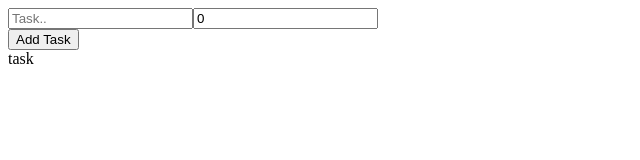
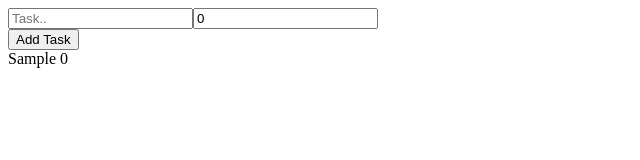
Before and after one commit to jinyeong-park/todo-react-type2, a React (Create React App) app: page / in a window 1280 px wide. Both pictures are taken after typing "Sample" into the empty fields and a click on the button "Add Task". Shown: the top 160 px of the page, without its empty margins (0-640 px from the left). Built offline with nearby package versions, Linux system fonts and the light colour scheme.

Commit message:
passing down task from parent to the children

```diff
--- a/src/components/App.tsx
+++ b/src/components/App.tsx
@@ -44,7 +44,7 @@ const App: FC = () => {
       </div>
       <div className="todolist">
         {todoList.map((task:ITask) => {
-          return <TodoTask />
+          return <TodoTask task={task}/>
         })}
       </div>
     </div>
--- a/src/components/TodoTask.tsx
+++ b/src/components/TodoTask.tsx
@@ -2,13 +2,14 @@ import React from 'react';
 import { ITask } from './interface';
 
 interface Props {
-  task?: ITask;
+  // task?: ITask
+  task: ITask;
 }
 
 const TodoTask = ({ task }: Props) => {
   return (
     <div>
-      task
+      {task.taskName} {task.deadline}
     </div>
   )
 
```
